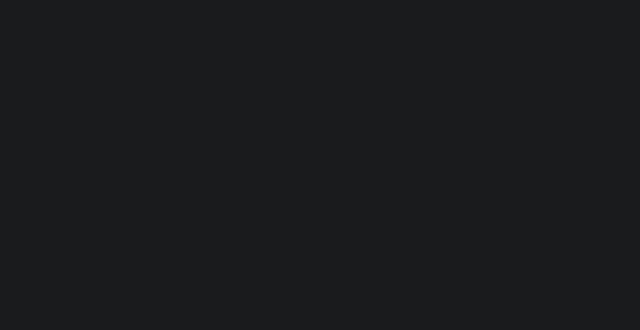
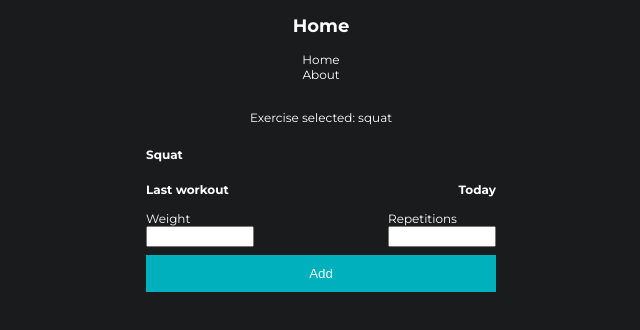
Before and after one commit to ohjenssen/supersonicRhino, a Vue app: page /exercise/1 in a window 1280 px wide. Before the commit this address had no page. Shown: the top 330 px of the page, without its empty margins (319-959 px from the left). Built offline with nearby package versions, Linux system fonts and the light colour scheme.

Commit message:
progresspush

```diff
--- a/index.html
+++ b/index.html
@@ -3,7 +3,7 @@
   <head>
     <meta charset="UTF-8">
     <link rel="icon" href="/favicon.ico">
-    <meta name="viewport" content="width=device-width, initial-scale=1.0">
+    <meta name="viewport" content="width=device-width, initial-scale=1.0, user-scalable=no">
     <title>Supersonic Rhino</title>
   </head>
   <body>
--- /dev/null
+++ b/src/components/Exercise.vue
@@ -0,0 +1,203 @@
+<script setup lang="ts">
+    import { onMounted, ref } from 'vue';
+
+    const exercises = ref<string[]>(JSON.parse(localStorage.getItem('exercises') ?? '[]'));
+    let selectedExercise = ref<string>('squat');
+
+    function selectExercise(exercise: string){
+        selectedExercise.value = exercise.toLowerCase();
+        console.log(selectedExercise.value);
+    }
+
+    // Squat.vue
+    let weight = '';
+    let repetitions = '';
+    const sets = JSON.parse(localStorage.getItem(selectedExercise.value) ?? "[]");
+    const lastWorkoutSets = ref<any[]>([]);
+    const todaysWorkoutSets = ref<any[]>([]);
+
+    function getTodaysDate(){
+        const today = new Date();
+        const yyyy = today.getFullYear();
+        const mm = String(today.getMonth() + 1).padStart(2, '0');
+        const dd = String(today.getDate()).padStart(2, '0');
+        return `${yyyy}/${mm}/${dd}`;
+    }
+
+    function handleSubmit(event: Event) {
+        const form = event.target as HTMLFormElement;
+        const formdata = new FormData(form);
+        const info = Object.fromEntries(formdata.entries());
+        info.date = getTodaysDate();
+
+        const key = form.getAttribute("name") ?? "";
+        const exerciseString = localStorage.getItem(key);
+        console.log('key: ', key)
+
+        let exerciseData: any[] = [];
+
+        if (exerciseString) {
+            exerciseData = JSON.parse(exerciseString);
+        }
+
+        exerciseData.push(info); // add new submission
+        todaysWorkoutSets.value.push(info);
+        localStorage.setItem(key, JSON.stringify(exerciseData));
+    }
+
+    function parseDate(dateStr: string): Date {
+        const [yyyy, mm, dd] = dateStr.split('/');
+        return new Date(Number(yyyy), Number(mm) - 1, Number(dd));
+    }
+
+    function getMostRecentDate(sets: any[]): string {
+        if (!sets.length) return '';
+
+        const dates = sets.map(set => set.date);
+        const mostRecent = dates.reduce((latest, date) => {
+            return parseDate(date) > parseDate(latest) ? date : latest;
+        }, dates[0]);
+        return mostRecent;
+    }
+
+    function getLastWorkout(sets: any[], lastDate: string) {
+        return sets.filter(set => set.date === lastDate);
+    }
+
+    function getSecondMostRecentDate(sets: any[]): string {
+        if (sets.length < 2) return '';
+
+        const uniqueDates = [...new Set(sets.map(set => set.date))]; // Get unique dates
+        const sortedDates = uniqueDates.sort((a, b) => parseDate(b).getTime() - parseDate(a).getTime());
+
+        return sortedDates[1] || ''; // Return second most recent date
+    }
+
+    onMounted(() => {
+        if(sets.length > 0){
+            const today = getTodaysDate();
+            const mostRecentDate = getMostRecentDate(sets);
+
+            // Get today's workout (if any)
+            todaysWorkoutSets.value = getLastWorkout(sets, today);
+
+            // Get last workout (not today)
+            if (today === mostRecentDate) {
+                // If we worked out today, get the workout before today
+                const secondMostRecentDate = getSecondMostRecentDate(sets);
+                lastWorkoutSets.value = getLastWorkout(sets, secondMostRecentDate);
+            } else {
+                // If we haven't worked out today, get the most recent workout
+                lastWorkoutSets.value = getLastWorkout(sets, mostRecentDate);
+            }
+        }
+    })
+</script>
+
+<template>
+    <div class="exercise-selection-container">
+        <button v-for="exercise in exercises" @click="selectExercise(exercise)">{{ exercise }}</button>
+    </div>
+    <p>Exercise selected: {{ selectedExercise }}</p>
+
+    <!-- Squat.vue -->
+     <div id="exercise">
+        <h2>Squat</h2>
+
+        <div class="table">
+            <div class="table-row">
+                <h2>Last workout</h2>
+                <div class="table-data" v-for="set in lastWorkoutSets">
+                    <p>{{ set.weight }} kg</p>
+                    <p>{{ set.repetitions }} reps</p>
+                </div>
+            </div>
+            <div class="table-row">
+                <h2>Today</h2>
+                <div class="table-data" v-for="set in todaysWorkoutSets">
+                    <p>{{ set.weight }} kg</p>
+                    <p>{{ set.repetitions }} reps</p>
+                </div>
+            </div>
+        </div>
+
+        <form id="registration" v-bind:name="selectedExercise" @submit.prevent="handleSubmit">
+            <div class="input-container">
+                <div class="single-input-container">
+                    <label for="weight">Weight</label>
+                    <input class="exercise-input" id="weight" name="weight" type="number" v-model="weight"></input>
+                </div>
+
+                <div class="single-input-container">
+                    <label for="repetitions" >Repetitions</label>
+                    <input class="exercise-input" id="repetitions" name="repetitions" type="number" v-model="repetitions"></input>
+                </div>
+            </div>
+            <button class="submit-btn" type="submit">Add</button>
+        </form>
+    </div>
+</template>
+
+<style scoped>
+    .exercise-selection-container {
+        /* background-color: red; */
+        margin: 8px;
+        display: flex;
+        justify-content: space-between;
+        width: 300px;
+    }
+
+    /* Squat.vue  */
+     #exercise {
+        width: 100%;
+        max-width: 350px;
+    }
+
+    .table {
+        display: flex;
+        justify-content: space-between;
+    }
+
+    .table-data {
+        display: flex;
+        justify-content: space-between;
+    }
+
+    h2 {
+        font-size: 12px;
+    }
+
+    #registration {
+        margin: var(--marginElementsSmall);
+    }
+
+    .input-container {
+        margin: var(--marginElementsSmall);
+        display: flex;
+        justify-content: space-between;
+    }
+
+    .single-input-container {
+        display: flex;
+        flex-direction: column;
+    }
+
+    .exercise-input {
+        width: 100px;
+    }
+
+    #registration .submit-btn {
+        width: 100%;
+        background-color: var(--primaryColor);
+        border: 1px solid var(--primaryColor);
+        margin: var(--marginElementsSmall);
+        padding: 10px;
+        cursor: pointer;
+        color: white;
+    }
+
+    #registration .submit-btn:hover {
+    background-color: blue;
+    border-color: red;
+}
+</style>
--- a/src/pages/Home.vue
+++ b/src/pages/Home.vue
@@ -1,4 +1,5 @@
 <script setup lang="ts">
+import Exercise from '@/components/Exercise.vue';
 import Squat from '@/components/Squat.vue';
 
 
@@ -9,8 +10,8 @@ import Squat from '@/components/Squat.vue';
         <h1>Home</h1>
         <router-link to="/">Home</router-link>
         <router-link to="/about">About</router-link>
-
-        <Squat />
+        <Exercise />
+        <!-- <Squat /> -->
     </section>
 </template>
 
```
Also changed, not shown: src/router/index.ts (+14 -2 lines).
